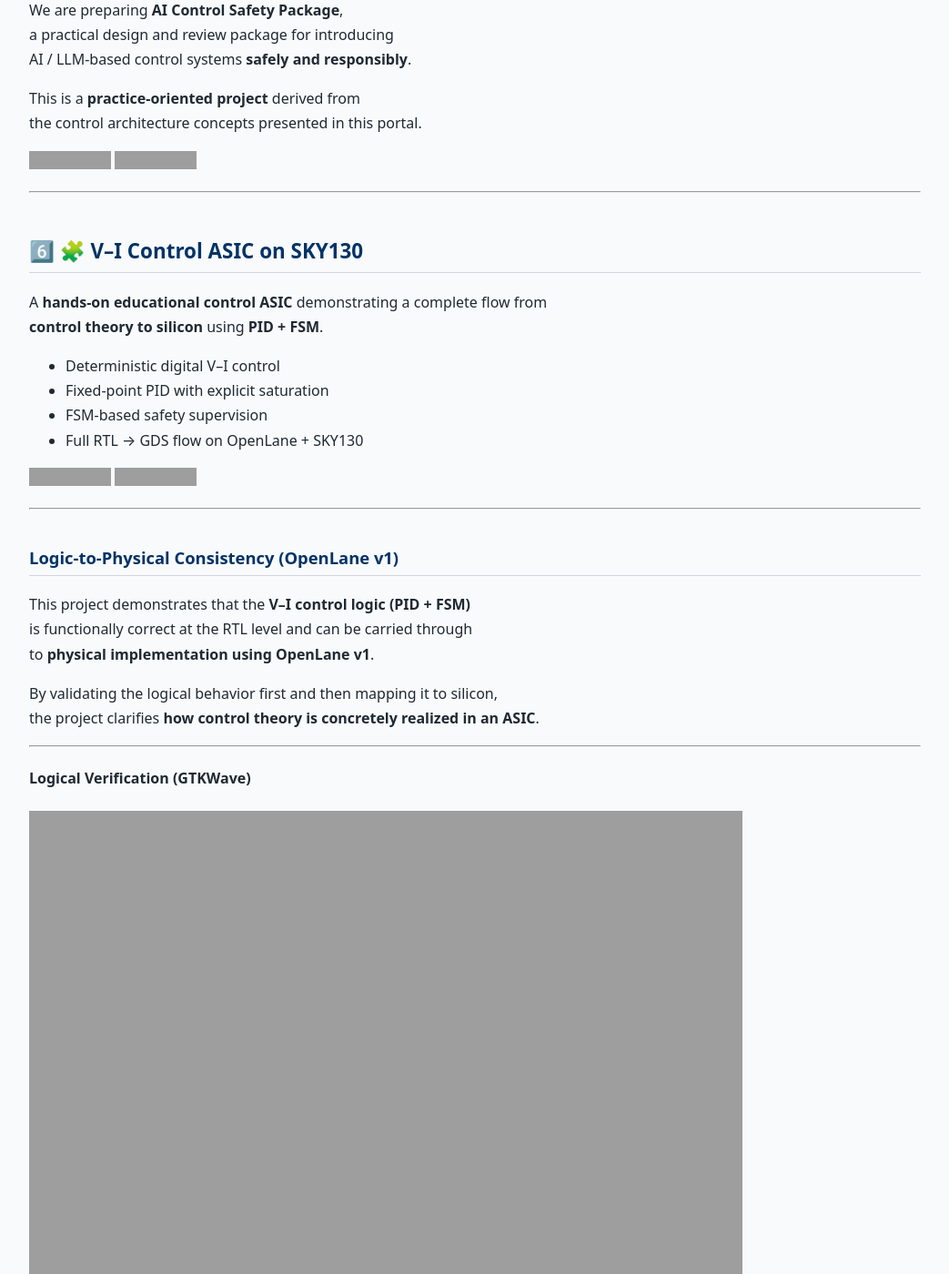
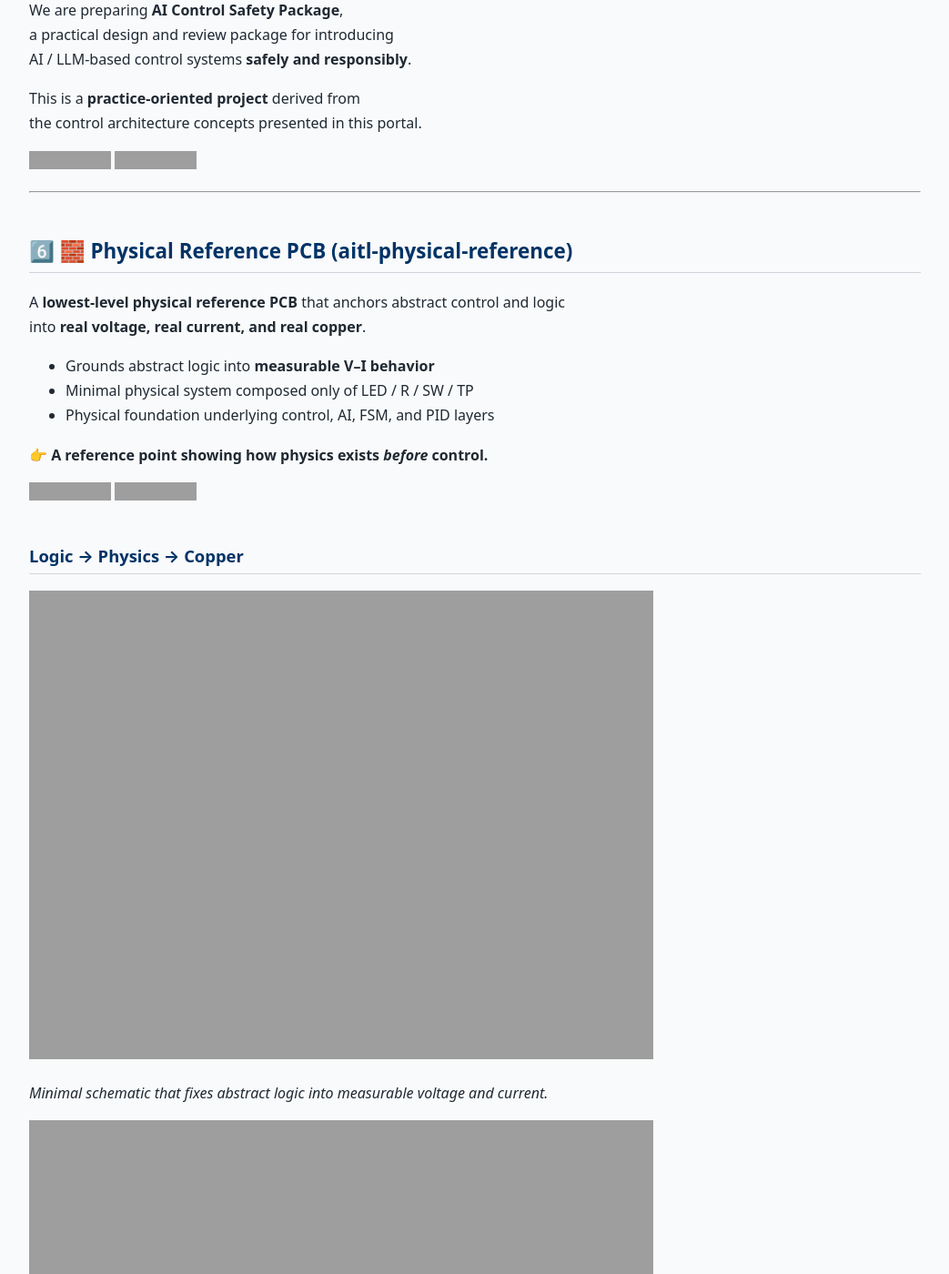
Before and after one commit to Samizo-AITL/Samizo-AITL.github.io, a Jekyll site: the page built from portal/en/index.md, in a window 1280 px wide and 1400 px high, scrolled down 13048 px. Shown: the whole window at 91% size, without its empty margins (118-1161 px from the left). Built offline with Jekyll 4.4.1, drawn with Linux system fonts in a browser that asks for light colours; some of the changed text lies outside the part shown; grey boxes are pictures that could not be loaded.

Commit message:
Update index.md

```diff
--- a/portal/en/index.md
+++ b/portal/en/index.md
@@ -451,7 +451,32 @@ the control architecture concepts presented in this portal.
 
 ---
 
-## 6️⃣ 🧩 V–I Control ASIC on SKY130
+## 6️⃣ 🧱 Physical Reference PCB (aitl-physical-reference)
+A **lowest-level physical reference PCB** that anchors abstract control and logic
+into **real voltage, real current, and real copper**.
+
+- Grounds abstract logic into **measurable V–I behavior**
+- Minimal physical system composed only of LED / R / SW / TP
+- Physical foundation underlying control, AI, FSM, and PID layers
+
+👉 **A reference point showing how physics exists *before* control.**
+
+[![Site](https://img.shields.io/badge/View-Site-brightgreen?logo=github)](https://samizo-aitl.github.io/aitl-physical-reference/)
+[![Repo](https://img.shields.io/badge/View-Repo-blue?logo=github)](https://github.com/Samizo-AITL/aitl-physical-reference)
+
+### Logic → Physics → Copper
+
+<img src="https://samizo-aitl.github.io/aitl-physical-reference/docs/img/01_apr_sch_v0.png" width="70%">
+
+*Minimal schematic that fixes abstract logic into measurable voltage and current.*
+
+<img src="https://samizo-aitl.github.io/aitl-physical-reference/docs/img/03_apr_3d_v0.png" width="70%">
+
+*Embodied physical reference board showing real components, copper, and boundaries.*
+
+---
+
+## 7️⃣ 🧩 V–I Control ASIC on SKY130
 A **hands-on educational control ASIC** demonstrating a complete flow from
 **control theory to silicon** using **PID + FSM**.
 
```
Also changed, not shown: other parts of portal/en/index.md (+1 -1 lines).
